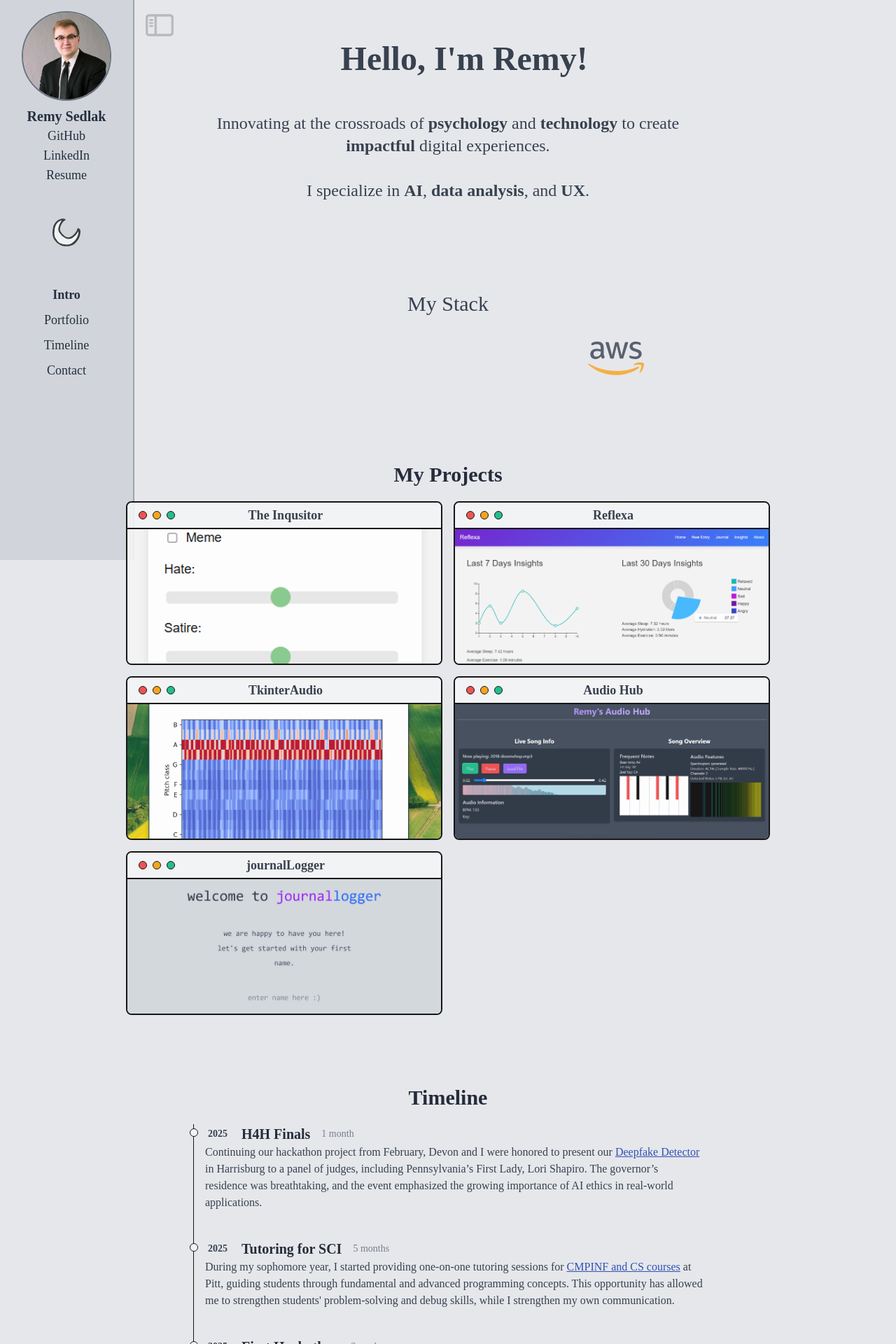
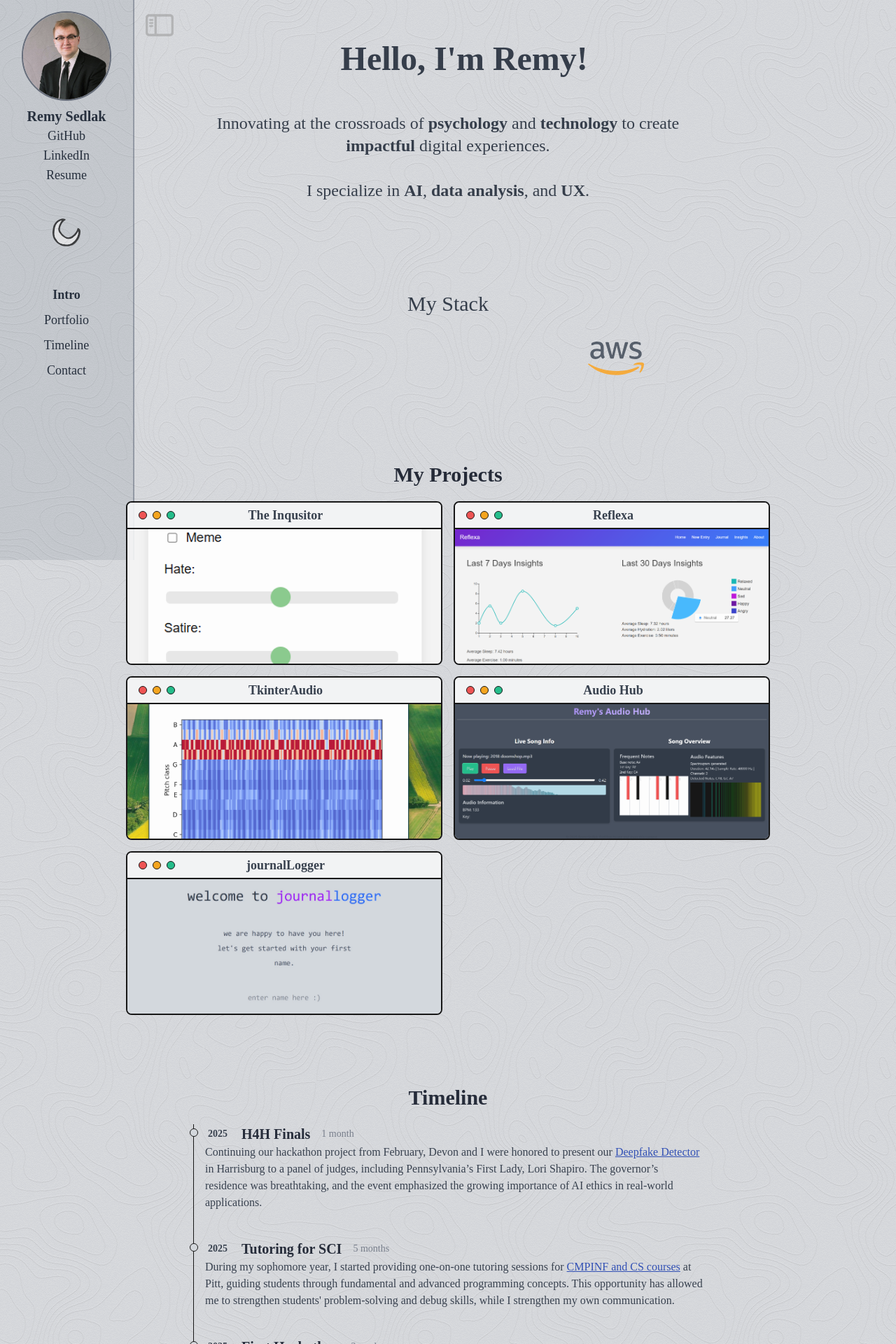
Before and after one commit to remysedlak/portfolio, a React (Vite) app: page / in a window 1280 px wide. Shown: the top 1920 px of the page at 70% size. Built offline with nearby package versions, Linux system fonts and the light colour scheme; some icons are missing; a web font is replaced by a local one.

Commit message:
cartography background with low opacity added.

```diff
--- a/src/App.jsx
+++ b/src/App.jsx
@@ -35,11 +35,16 @@ function App() {
 
   return (
     <>
+
+    <div>
       <div
         className="font-garamond dark:bg-gray-800 bg-gray-200 transition-colors duration-400 ease-in-out"
+        id="app"
       >
+
         {/* Sidebar */}
           {sideBar && (
+
             <NavBar
               isDarkMode={isDarkMode}
               toggleDarkMode={toggleDarkMode} // Pass the setIsDarkMode function to NavBar
@@ -66,13 +71,21 @@ function App() {
 
           {/* Main Content */}
         <div
-          className={`md:${sideBar ? 'ml-48' : ''} transition-opacity duration-500 ease-in-out`}
+          className={`relative md:${sideBar ? 'ml-48' : ''} transition-opacity duration-500 ease-in-out`}
           style={{ opacity: isDarkMode ? 1 : 0.9 }}
         >
+
+          <div
+            style={{ backgroundImage: `url(/assets/cartographer.png)`}}
+            className="absolute inset-0 bg-repeat opacity-30 transition-all duration-100 mix-blend-multiply pointer-events-none z-0"
+          />
+
           <div id="intro">
+
             <Intro isDarkMode={isDarkMode}/>
           </div>
           <div id="portfolio">
+
             <Portfolio />
           </div>
           <div id="timeline">
@@ -84,6 +97,7 @@ function App() {
           <Footer />
         </div>
       </div>
+      </div>
     </>
   );
 }
--- a/src/components/Contact.jsx
+++ b/src/components/Contact.jsx
@@ -3,9 +3,10 @@ import Title from './Title';
 function Contact(){
     return(
         <div className='flex flex-col mb-5 mx-4'>
-            <div className='flex flex-col justify-center items-center'>
-            <h1 className="block font-medium text-2xl pb-4 dark:text-gray-300 text-gray-800">Let's connect!</h1>
-            <div className=" block flex flex-row space-x-8 pb-16 items-center justify-center">
+            <div className='flex flex-col justify-center items-center relative'>
+            <div className="p-4 mb-16">
+            <h1 className="block font-medium text-2xl pb-4 dark:text-gray-300 text-gray-800 ">Let's connect!</h1>
+            <div className=" block flex flex-row space-x-8 items-center justify-center">
                 <a
                     href="https://www.linkedin.com/in/remysedlak/"
                     target="_blank"
@@ -61,34 +62,35 @@ function Contact(){
                     </svg>
                 </a>
             </div>
+            </div>
                 <form
                     action="https://getform.io/f/awnqnymb"
                     method="POST"
-                    className="flex flex-col w-full md:w-7/12"
+                    className="flex flex-col w-full md:w-7/12 z-50"
                     >
                         <Title>Contact </Title>
                         <input
                             type="text"
                             name="name"
                             placeholder="Name"
-                            className="p-2 bg-transparent  dark:text-gray-300 border-2 border-black  dark:border-gray-400 rounded-md focus:outline-none placeholder-gray-500 "
+                            className="p-2 bg-gray-300 dark:bg-gray-800 bg-opacity-80 dark:bg-opacity-40 dark:text-gray-300 border-2 border-black  dark:border-gray-400 rounded-md focus:outline-none placeholder-gray-500 "
                         />
                         <input
                             type="text"
                             name="email"
                             placeholder="Email Address"
-                            className="my-2 p-2 bg-transparent dark:text-gray-300 border-2 border-black dark:border-gray-400   rounded-md focus:outline-none placeholder-gray-500 "
+                            className="my-2 p-2 bg-gray-300 dark:bg-gray-800 bg-opacity-80 dark:bg-opacity-40 bg-transparent dark:text-gray-300 border-2 border-black dark:border-gray-400   rounded-md focus:outline-none placeholder-gray-500 "
                         />
                         <textarea
                             name="message"
                             placeholder="Message"
                             cols="30"
                             rows="10"
-                            className="mb-4 p-2 bg-transparent border-2 rounded-md focus:outline-none dark:text-gray-300 border-black dark:border-gray-400  placeholder-gray-500 "
+                            className="mb-4 bg-gray-300 dark:bg-gray-800 bg-opacity-80 dark:bg-opacity-40 p-2 bg-transparent border-2 rounded-md focus:outline-none dark:text-gray-300 border-black dark:border-gray-400  placeholder-gray-500 "
                             >
                         </textarea>
                         <button type="submit" className="text-center inline-block  px-8 py-3 w-max text-base font-medium text-black rounded-lg
-                        bg-gray-100 hover:bg-gray-200 dark:bg-gray-700 border-2 dark:text-gray-300 dark:hover:bg-gray-600 border-black dark:border-gray-400  focus:outline-2 focus:outline-offset-2 focus:outline-violet-500 active:bg-violet-700">
+                        bg-gray-300 hover:bg-gray-200 dark:bg-gray-800 bg-opacity-80 dark:bg-opacity-40 border-2 dark:text-gray-300 dark:hover:bg-opacity-30 dark:hover:bg-gray-700 border-black dark:border-gray-400  focus:outline-2 focus:outline-offset-2 focus:outline-violet-500 active:bg-violet-700">
                             Send message
                         </button>
                 </form>
--- a/src/components/NavBar.jsx
+++ b/src/components/NavBar.jsx
@@ -38,13 +38,19 @@ const NavBar = ({ sideBar, toggleDarkMode, isDarkMode }) => {
     };
 
     return (
-        <nav className="justify-center items-center text-center text-black hidden md:block bg-gray-300 dark:bg-gray-700 fixed top-0 left-0 w-48 p-4  mx-auto my-auto h-full flex flex-col justify-center font-garamond border-r-2 border-gray-400  dark:border-black transition-colors duration-100 ease-in-out">
+        <nav className="justify-center items-center text-center text-black hidden md:block bg-gray-300 dark:bg-gray-700  fixed top-0 left-0 w-48 p-4  mx-auto my-auto h-full flex flex-col justify-center font-garamond border-r-2 border-gray-400  dark:border-black transition-colors duration-100 ease-in-out">
+            <div
+            style={{ backgroundImage: `url(/assets/cartographer.png)`}}
+            className=" inset-0 bg-repeat transition-all duration-100 mix-blend-multiply pointer-events-none z-0"
+          />
             <img
                 src="/assets/remysedlak_image.jpg"
                 alt="Remy Sedlak"
-                className="h-32 w-32 rounded-full border-2 border-gray-500 dark:border-gray-800 justify-center text-center items-center mx-auto"
+                className="h-32 w-32 bg-gray-200 z-40 rounded-full border-2 border-gray-500 dark:border-gray-800 justify-center text-center items-center mx-auto"
             />
+
             <div className="justify-bottom position-bottom flex flex-col mt-2">
+
                 <div className="text-lg xl:text-xl 2xl:text-xl 3xl-text-xl text-black  dark:text-gray-200 font-semibold">Remy Sedlak</div>
                 <div className="flex flex-col text-gray-700 text:md  xl:text-lg 2xl:text-xl">
                     <button
--- a/src/components/TimelineItem.jsx
+++ b/src/components/TimelineItem.jsx
@@ -16,9 +16,11 @@ function TimelineItem({ year, title, duration, details }) {
 
    return (
       <ol className="flex flex-col md:flex-row relative border-l border-black dark:border-gray-300">
+         {/* <li className="mb-10 ml-4 bg-gray-300 p-2 rounded-lg shadow-lg"> */}
          <li className="mb-10 ml-4">
-            <div className="absolute w-3 h-3 bg-gray-100 dark:bg-gray-800 rounded-full mt-1.5 -left-1.5 border border-black dark:border-gray-300" />
-            <div className="flex flex-wrap gap-4 flex-row items-center justify-start text-xs md:text-sm">
+            <div
+            className="absolute w-3 h-3 bg-gray-300 dark:bg-gray-800  rounded-full mt-1.5 -left-1.5 border border-black dark:border-gray-300" />
+            <div className="flex flex-wrap gap-4 flex-row items-center justify-start text-xs md:text-sm ">
                <span className="inline-block px-1 py-1 font-semibold text-gray dark:text-white rounded-md">
                   {year}
                </span>
```
Also changed, not shown: public/assets/cartographer.png (added).
